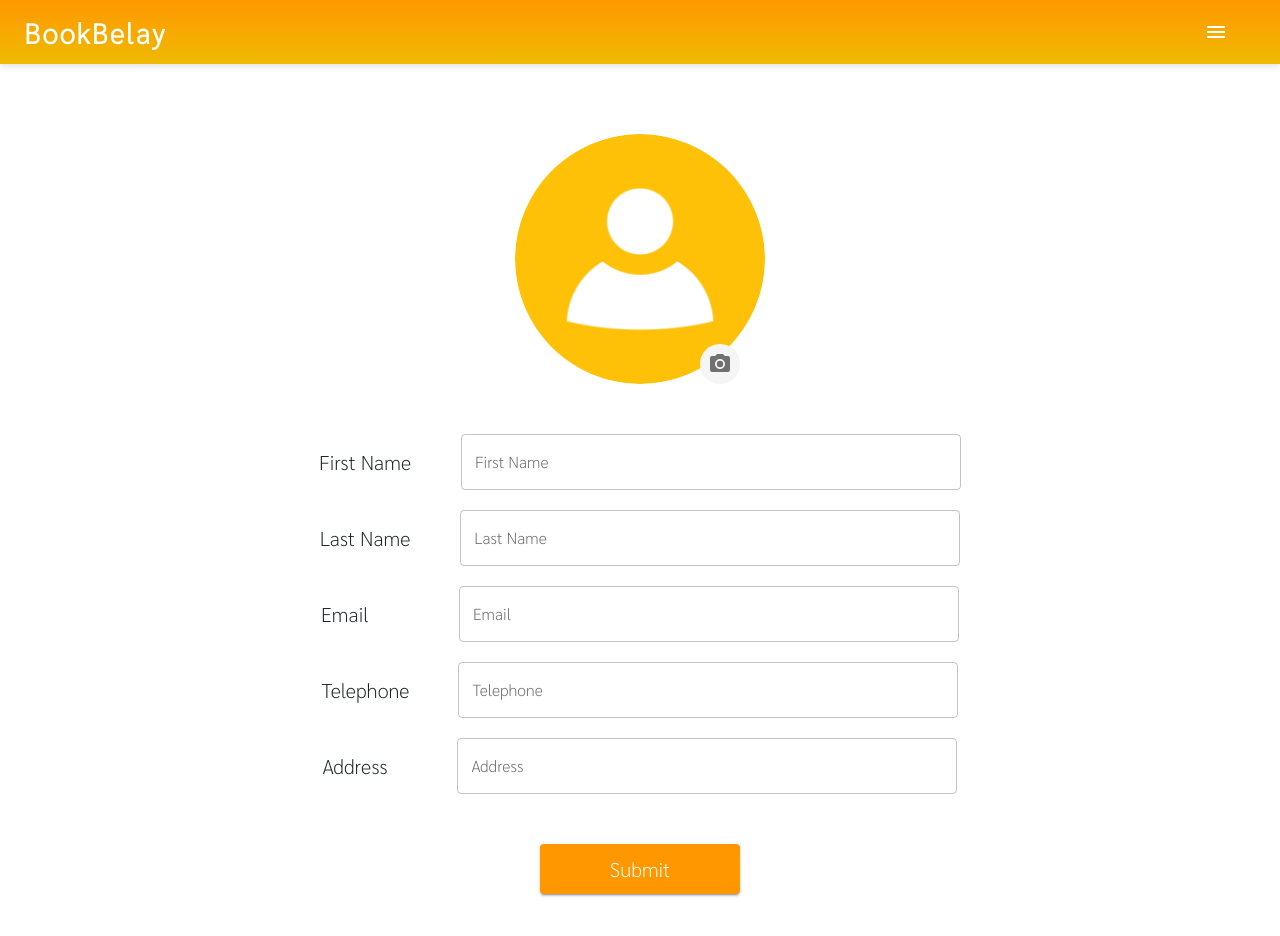
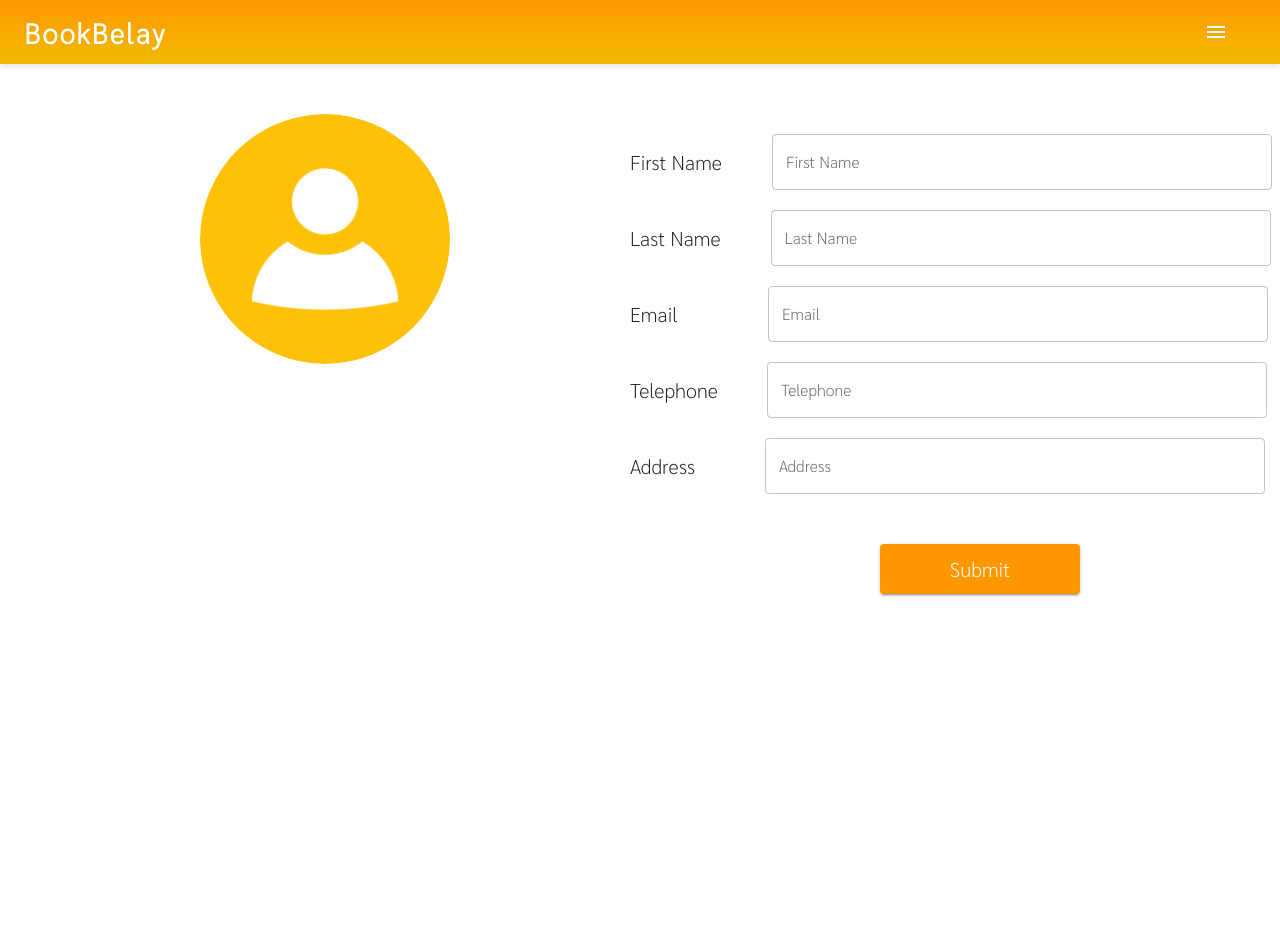
Before and after one commit to hlinhhlin/book_reservation, a React (Create React App) app in the folder frontend/: page /editprofile in a window 1280 px wide. Shown: the top 936 px of the page. After the commit the page ends 800 px from the top, so only its background shows below. Built offline with nearby package versions, Linux system fonts and the light colour scheme.

Commit message:
edit layout

```diff
--- a/frontend/src/pages/EditProfilePage.js
+++ b/frontend/src/pages/EditProfilePage.js
@@ -1,17 +1,14 @@
 import React from "react";
 import "../style.css";
-import { Typography, TextField, Button, IconButton} from '@mui/material';
+import { Typography, TextField, Button, Box} from '@mui/material';
 import PhotoCameraIcon from '@mui/icons-material/PhotoCamera';
 
 const EditProfilePage = () => {
 
   return (
-    <div className="profile-container">
+    <Box style={{ display: "flex" }}>
         <img src="user.png" alt="user" className="circle-frame" />
-        <IconButton component="label" style={{ position: 'absolute', top: '50%', left: '50%', transform: 'translate(150%, -140%)', backgroundColor: '#f5f5f5', borderRadius: '50%', padding: '8px' }}>
-            <PhotoCameraIcon/>
-            <input type="file" accept="image/*" style={{ display: 'none' }} />
-        </IconButton>
+    <div className="profile-container" style={{marginLeft: "180px", marginTop: "50px"}}>
     <div style={{ display: "flex", alignItems: "center", marginTop: '20px'}}>
         <Typography style={{fontSize: '20px', marginRight: "50px"}}>First Name</Typography>
         <TextField id="outlined-basic" label="First Name" variant="outlined" style={{ width: '500px' }}/>
@@ -32,10 +29,11 @@ const EditProfilePage = () => {
         <Typography style={{fontSize: '20px', marginRight: "70px"}}>Address</Typography>
         <TextField id="outlined-basic" label="Address" variant="outlined" style={{ width: '500px' }}/>
     </div>
-    <Button variant="contained" color="primary" style={{ width: "200px", height: "50px", marginTop: '50px', textTransform: "none", fontSize: '20px' }}>
+    <Button variant="contained" color="primary" style={{ width: "200px", height: "50px", marginTop: '50px', marginLeft: "250px",textTransform: "none", fontSize: '20px' }}>
         Submit
     </Button>
     </div>
+    </Box>
   );
 };
 
--- a/frontend/src/pages/ProfilePage.js
+++ b/frontend/src/pages/ProfilePage.js
@@ -51,9 +51,10 @@ const ProfilePage = () => {
   }, []);
 
   return (
+    <Box style={{ display: "flex" }}>
     <div className="profile-container">
       <img src="user.png" alt="user" className="circle-frame" />
-      <div style={{ display: "flex", alignItems: "center" }}>
+      <div style={{ display: "flex", marginLeft: "260px" }}>
         <Typography style={{ fontSize: "25px", marginRight: "2px" }}>
           {user.firstname + " " + user.lastname}
         </Typography>
@@ -62,7 +63,23 @@ const ProfilePage = () => {
           <EditIcon />{" "}
         </IconButton>
       </div>
-      <div style={{ display: "flex", marginTop: "60px" }}>
+      <div style={{ display: "flex", marginTop: "60px", marginLeft: "100px" }}>
+        <Typography
+          style={{
+            width: "210px",
+            height: "80px",
+            display: "flex",
+            alignItems: "center",
+            justifyContent: "center",
+            marginRight: "40px",
+            border: "1px solid #ccc",
+            borderRadius: "5px",
+            fontSize: "20px",
+          }}
+        >
+          {totalAmount} Baht
+        </Typography>
+
         <Button
           onClick={handleTopUpClick}
           variant="contained"
@@ -70,7 +87,6 @@ const ProfilePage = () => {
           style={{
             width: "210px",
             height: "80px",
-            marginRight: "40px",
             textTransform: "none",
             fontSize: "20px",
             fontWeight: "bolder",
@@ -78,22 +94,12 @@ const ProfilePage = () => {
         >
           + Topup eMoney
         </Button>
-        <Typography
-          style={{
-            width: "210px",
-            height: "80px",
-            display: "flex",
-            alignItems: "center",
-            justifyContent: "center",
-            border: "1px solid #ccc",
-            borderRadius: "5px",
-            fontSize: "20px",
-          }}
-        >
-          {totalAmount} Baht
-        </Typography>
       </div>
-      <div style={{ display: "flex", marginTop: "60px" }}>
+    </div>
+
+    {/* left side */}
+
+    <div style={{marginLeft: "150px", marginTop: "50px"}}>
       <Button
           onClick={handleCheckOutClick}
           variant="contained"
@@ -101,6 +107,7 @@ const ProfilePage = () => {
           style={{
             textTransform: "none",
             marginRight: "20px",
+            marginBottom: "20px",
             fontSize: "18px",
             color: "black",
             background: "#f5f5f5",
@@ -116,6 +123,7 @@ const ProfilePage = () => {
           style={{
             textTransform: "none",
             marginRight: "20px",
+            marginBottom: "20px",
             fontSize: "18px",
             color: "black",
             background: "#f5f5f5",
@@ -124,8 +132,6 @@ const ProfilePage = () => {
           <img src="hold.png" alt="Icon" style={{ marginBottom: "10px" }} />
           Hold
       </Button>
-      </div>
-      <div className="button-container">
       <Button
           onClick={handleBookFineClick}
           variant="contained"
@@ -141,6 +147,7 @@ const ProfilePage = () => {
           <img src="bookfine.png" alt="Icon" style={{ marginBottom: "10px" }} />
           Book Fines
       </Button>
+
       <Button
           onClick={handleTransactionHistoryClick}
           variant="contained"
@@ -160,8 +167,13 @@ const ProfilePage = () => {
           />
           Transaction History
         </Button>
+
     </div>
-    </div>
+
+
+
+
+    </Box>
   );
 };
 
--- a/frontend/src/pages/QRcode.js
+++ b/frontend/src/pages/QRcode.js
@@ -15,7 +15,7 @@ const QRcode = () => {
         {/*<img src="qrcode.jpg" alt="qrcode" style={{ width: '350px', marginBottom: '30px' }} />*/}
         <div>
           <Typography variant="body1" style={{ fontSize: "20px",
-        marginTop: '20px' }}>
+        marginTop: '50px' }}>
             Scan to identify your user
           </Typography>
           <Typography variant="body1" style={{ fontSize: "20px", fontWeight: 'bolder' }}>
--- a/frontend/src/style.css
+++ b/frontend/src/style.css
@@ -124,13 +124,14 @@
 
 /* ProfilePage.css */
 
-.profile-container{
+.left-content {
+  position: fixed;
+  margin-left: 50px;
+}
+
+.profile-container {
   display: flex;
   flex-direction: column;
-  justify-content: center;
-  align-items: center;
-  margin-top: 70px;
-  margin-bottom: 100px;
 }
 
 .circle-frame {
@@ -138,12 +139,9 @@
   height: 250px; /* Set the desired height */
   object-fit: cover; /* Ensure the image covers the circular frame */
   border-radius: 50%; /* Create a circular border */
-  margin-bottom: 30px;
-}
-
-.button-container {
-  display: flex;
-  margin-top: 20px;
+  margin-top: 50px;
+  margin-bottom: 25px;
+  margin-left: 200px;
 }
 
 .button { /*Only in profile age*/
@@ -167,7 +165,6 @@
   height: 70px;
 }
 
-
 .img-left-format img {
   width: auto;
   height: 200px;
```
Lines whose indentation alone changed are shown as unchanged.
